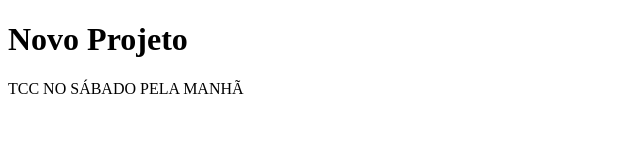
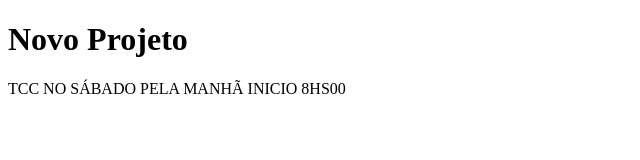
Before and after one commit to Marcus-Marques/projetotcc, a plain HTML site: page index.html in a window 1280 px wide. Shown: the whole page, without its empty margins (0-640 px from the left). Drawn offline with Linux system fonts and the light colour scheme.

Commit message:
projeto novo tcc

```diff
--- a/index.html
+++ b/index.html
@@ -7,7 +7,9 @@
 </head>
 <body>
     <h1> Novo Projeto</h1>
-    <p> TCC NO SÁBADO PELA MANHÃ </p>
+
+
+    <p> TCC NO SÁBADO PELA MANHÃ INICIO 8HS00 </p>
 
 </body>
 </html>
```
